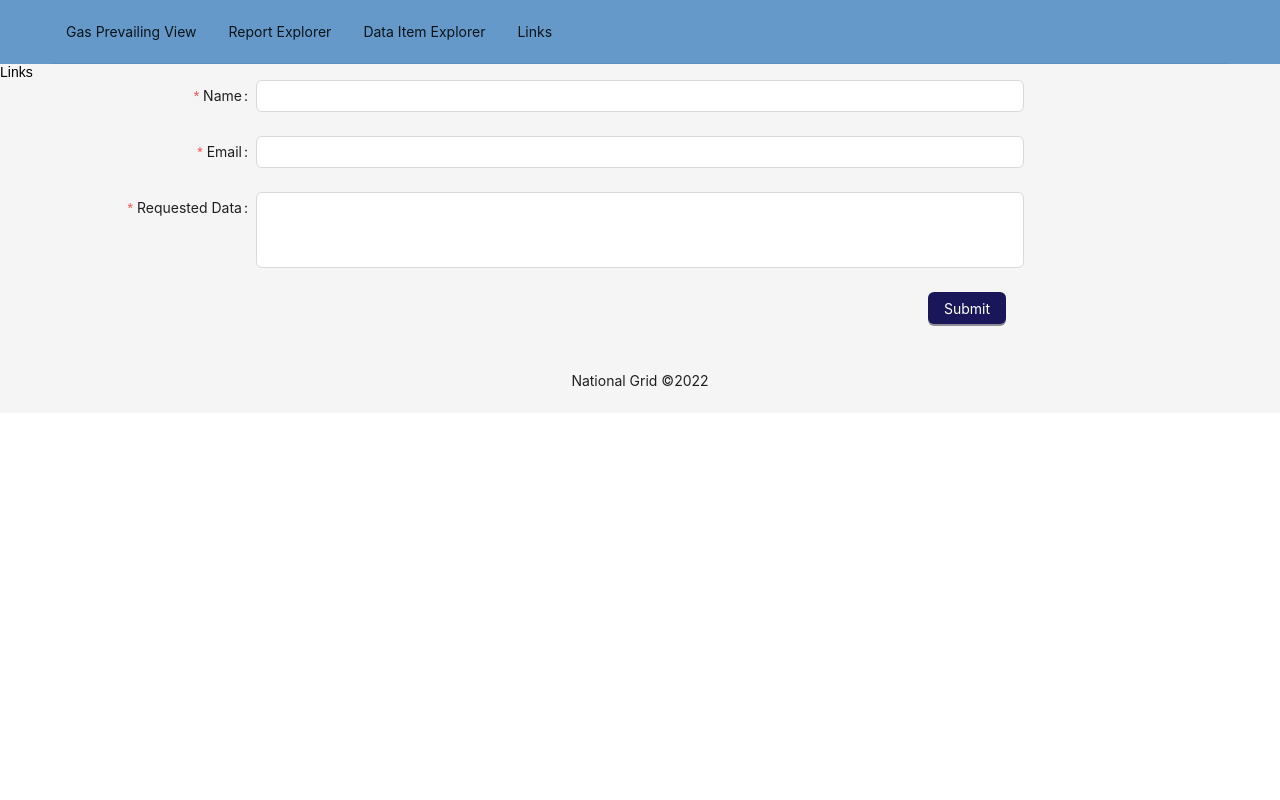
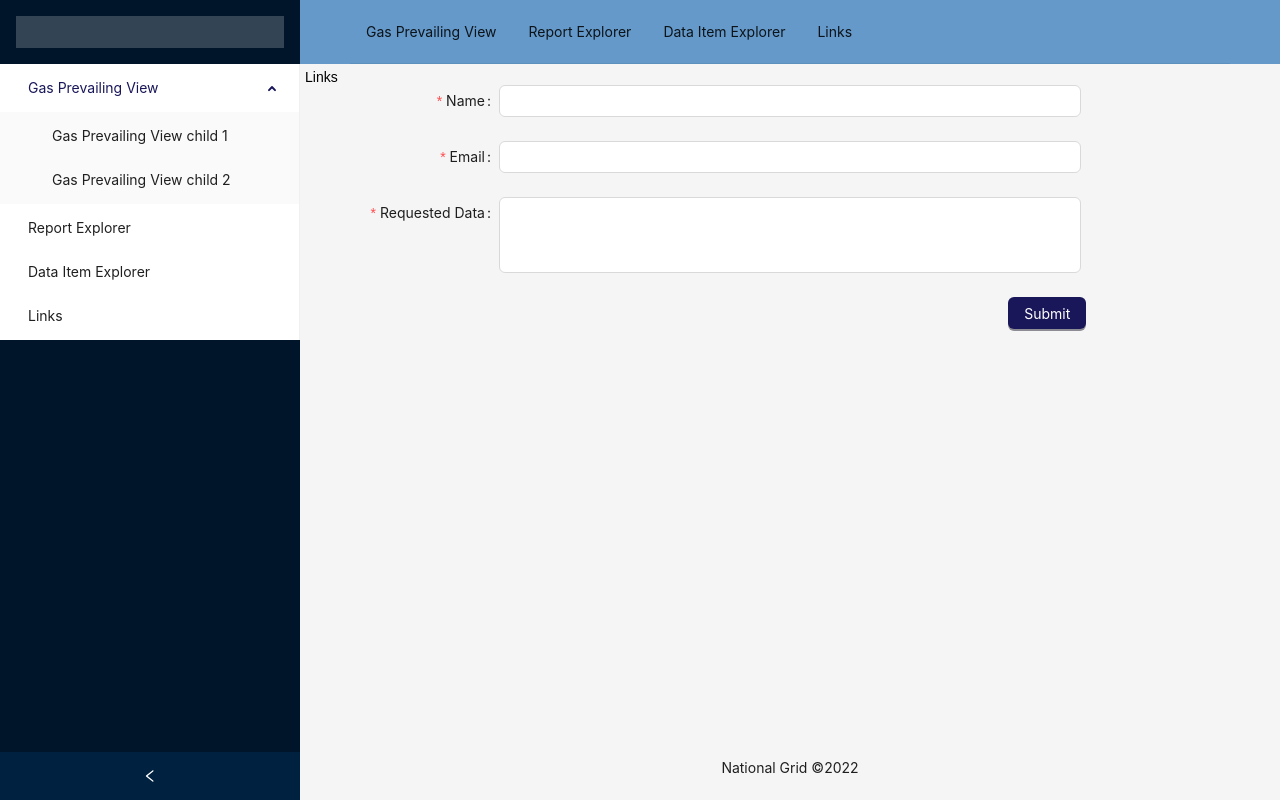
Before and after one commit to rs1257/create-react-app-ant-design, a React (Create React App) app: page /Links in a window 1280 px wide. Built offline with nearby package versions, Linux system fonts and the light colour scheme.

Commit message:
Added basic sidebar

```diff
--- a/src/components/App/index.tsx
+++ b/src/components/App/index.tsx
@@ -3,7 +3,7 @@ import { BrowserRouter as Router, Route, Routes } from 'react-router-dom';
 import routes from '../../config/routes';
 import ErrorBoundary from '../ErrorBoundary';
 import Layout from '../Layout';
-import { Suspense } from 'react';
+import { Suspense, useState } from 'react';
 import Loader from '../Loader';
 import Navbar from '../Navbar';
 import PageFooter from '../Footer';
@@ -11,10 +11,13 @@ import { ConfigProvider } from 'antd';
 import { ColourPalette } from '../../types/styles';
 import { QueryClient, QueryClientProvider } from '@tanstack/react-query';
 import { ReactQueryDevtools } from '@tanstack/react-query-devtools';
+import Sidebar from '../Sidebar';
 
 const client = new QueryClient();
 
 const App = (): JSX.Element => {
+  const [collapsed, setCollapsed] = useState(false);
+
   return (
     <ConfigProvider
       theme={{
@@ -30,7 +33,7 @@ const App = (): JSX.Element => {
           <QueryClientProvider client={client}>
             <Router>
               <Routes>
-                {routes.map(({ element, path, hideHeader, hideFooter }, index) => (
+                {routes.map(({ element, path, hideHeader, hideFooter, hideSidebar }, index) => (
                   <Route
                     key={index}
                     element={
@@ -38,6 +41,12 @@ const App = (): JSX.Element => {
                         page={element}
                         header={!hideHeader ? <Navbar /> : undefined}
                         footer={!hideFooter ? <PageFooter /> : undefined}
+                        sidebar={
+                          !hideSidebar ? (
+                            <Sidebar collapsed={collapsed} setCollapsed={setCollapsed} />
+                          ) : undefined
+                        }
+                        collapsed={collapsed}
                       />
                     }
                     path={path}
@@ -45,7 +54,7 @@ const App = (): JSX.Element => {
                 ))}
               </Routes>
             </Router>
-            <ReactQueryDevtools initialIsOpen={false} />
+            <ReactQueryDevtools initialIsOpen={false} position="bottom-right" />
           </QueryClientProvider>
         </ErrorBoundary>
       </Suspense>
--- a/src/components/Layout/index.tsx
+++ b/src/components/Layout/index.tsx
@@ -5,15 +5,23 @@ import './layout.scss';
 type LayoutType = {
   header?: ReactNode;
   footer?: ReactNode;
+  sidebar?: ReactNode;
+  collapsed?: boolean;
   page: ReactNode;
 };
 
-const Layout: FC<LayoutType> = ({ header, footer, page }): ReactElement => {
+const Layout: FC<LayoutType> = ({ header, footer, page, sidebar, collapsed }): ReactElement => {
   return (
-    <AntLayout className="layout">
-      <div>{header}</div>
-      <div className="layout__content">{page}</div>
-      <div>{footer}</div>
+    <AntLayout className="outer-layout">
+      <div>{sidebar}</div>
+      <AntLayout
+        style={{ marginLeft: collapsed ? '80px' : '300px' }}
+        className="outer-layout__inner-layout"
+      >
+        <div>{header}</div>
+        <div className="outer-layout__inner-layout__content">{page}</div>
+        <div>{footer}</div>
+      </AntLayout>
     </AntLayout>
   );
 };
--- a/src/components/Layout/layout.scss
+++ b/src/components/Layout/layout.scss
@@ -1,6 +1,11 @@
-.layout {
+.outer-layout {
   display: flex;
   flex-direction: column;
+  min-height: 100vh;
+
+  &__inner-layout {
+    justify-content: space-between;
+    transition: all 200ms;
 
     &__header {
       width: 100%;
@@ -9,6 +14,8 @@
     }
 
     &__content {
+      padding: 5px;
+      height: 100%;
       width: 100%;
     }
 
@@ -18,3 +25,4 @@
       background-color: blueviolet;
     }
   }
+}
--- /dev/null
+++ b/src/components/Sidebar/Sidebar.scss
@@ -0,0 +1,3 @@
+.sidebar {
+  z-index: 1000;
+}
--- /dev/null
+++ b/src/components/Sidebar/index.tsx
@@ -0,0 +1,58 @@
+import { Dispatch, ReactElement, SetStateAction } from 'react';
+import { Layout, Menu, MenuProps } from 'antd';
+import navRoutes from '../../config/nav-routes';
+import { useNavigate } from 'react-router-dom';
+import './Sidebar.scss';
+
+const { Sider } = Layout;
+
+interface SidebarProps {
+  collapsed: boolean;
+  setCollapsed: Dispatch<SetStateAction<boolean>>;
+}
+
+const Sidebar = ({ collapsed, setCollapsed }: SidebarProps): ReactElement => {
+  const navigate = useNavigate();
+
+  const handleNavigation: MenuProps['onClick'] = ({ key: route }) => {
+    navigate(route);
+  };
+
+  const toggleCollapsed = (): void => {
+    setCollapsed(!collapsed);
+  };
+
+  return (
+    <Sider
+      className="sidebar"
+      collapsed={collapsed}
+      onCollapse={toggleCollapsed}
+      width={300}
+      collapsible
+      style={{
+        overflow: 'auto',
+        height: '100vh',
+        position: 'fixed',
+        left: 0,
+        top: 0,
+        bottom: 0,
+      }}
+    >
+      <div style={{ height: 32, margin: 16, background: 'rgba(255, 255, 255, 0.2)' }} />
+      <Menu
+        mode="inline"
+        className="sidebar__menu"
+        defaultSelectedKeys={['/']}
+        defaultOpenKeys={['/']}
+        onClick={handleNavigation}
+        items={navRoutes?.map(({ key, label, children }) => ({
+          key,
+          label,
+          children,
+        }))}
+      />
+    </Sider>
+  );
+};
+
+export default Sidebar;
--- a/src/config/nav-routes.tsx
+++ b/src/config/nav-routes.tsx
@@ -1,9 +1,20 @@
-import { MenuItemType } from 'antd/es/menu/hooks/useItems';
+interface MenuItem {
+  label: string;
+  key: string;
+}
 
-const navRoutes: MenuItemType[] = [
+interface NavRoute extends MenuItem {
+  children?: MenuItem[];
+}
+
+const navRoutes: NavRoute[] = [
   {
     label: 'Gas Prevailing View',
     key: '/',
+    children: [
+      { label: 'Gas Prevailing View child 1', key: '/inner-1' },
+      { label: 'Gas Prevailing View child 2', key: '/inner-2' },
+    ],
   },
   {
     label: 'Report Explorer',
--- a/src/config/routes.tsx
+++ b/src/config/routes.tsx
@@ -13,6 +13,7 @@ const PageNotFound = lazy(() => import('../pages/Error/PageNotFound'));
 type CustomRouteObject = RouteObject & {
   hideHeader?: boolean;
   hideFooter?: boolean;
+  hideSidebar?: boolean;
   name: string;
 };
 
```
Lines whose indentation alone changed are shown as unchanged.
